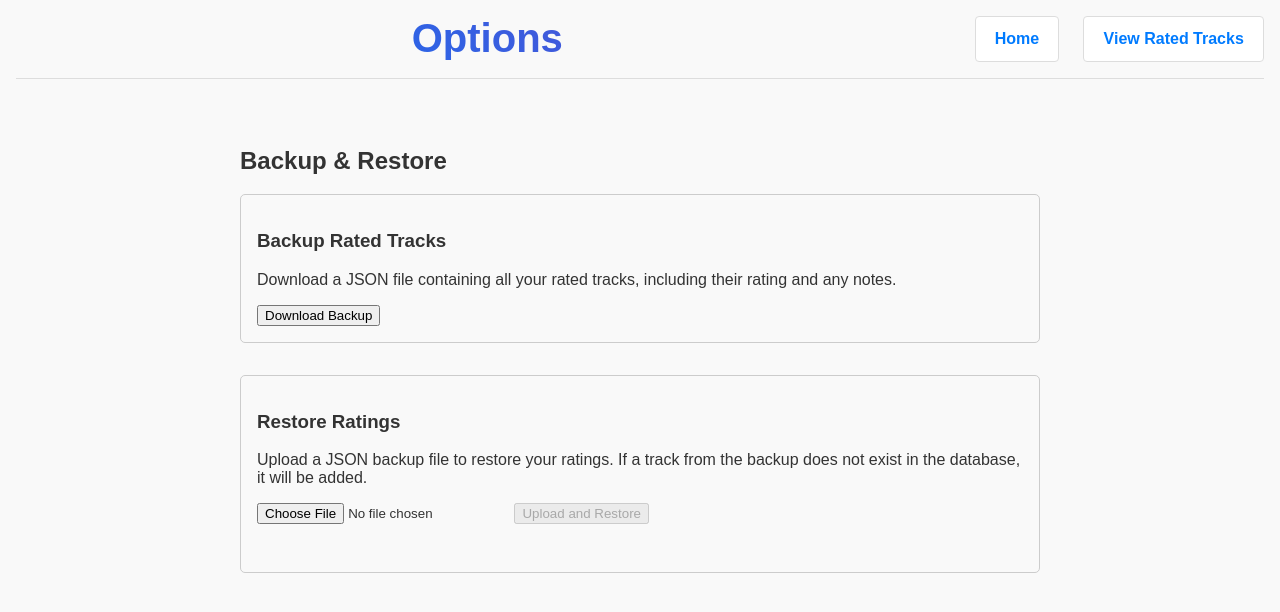
After one commit to D221/vocaloid-rate, a FastAPI app: template app/templates/options.html in a window 1280 px wide. The commit adds this page. Shown: the top 612 px of the page. Run offline with FastAPI, Linux system fonts and the light colour scheme; the template is opened without the code that fills it, so the values that code supplies are empty.

Commit message:
feat(options): implement backup and restore functionality for rated tracks; add options page and spinner for restore process

```diff
--- a/app/main.py
+++ b/app/main.py
@@ -1,5 +1,7 @@
 import logging
 import os
+import json
+from datetime import datetime
 from typing import Optional
 from urllib.parse import quote
 
@@ -8,10 +10,12 @@ from fastapi import (
     BackgroundTasks,
     Depends,
     FastAPI,
+    File,
     Form,
     HTTPException,
     Request,
     Response,
+    UploadFile,
 )
 from fastapi.staticfiles import StaticFiles
 from fastapi.templating import Jinja2Templates
@@ -275,6 +279,70 @@ def get_tracks_table_body(
     )
 
 
+@app.get("/options")
+def read_options(request: Request):
+    return templates.TemplateResponse("options.html", {"request": request})
+
+
+@app.get("/api/backup/ratings")
+def backup_ratings(db: Session = Depends(get_db)):
+    rated_tracks = db.query(models.Track).join(models.Rating).all()
+    backup_data = []
+    for track in rated_tracks:
+        backup_data.append(
+            {
+                "link": track.link,
+                "title": track.title,
+                "producer": track.producer,
+                "voicebank": track.voicebank,
+                "published_date": track.published_date.isoformat(),
+                "title_jp": track.title_jp,
+                "image_url": track.image_url,
+                "rating": track.ratings[0].rating if track.ratings else None,
+                "notes": track.ratings[0].notes if track.ratings else None,
+            }
+        )
+    return backup_data
+
+
+@app.post("/api/restore/ratings")
+async def restore_ratings(file: UploadFile = File(...), db: Session = Depends(get_db)):
+    if not file.filename.endswith(".json"):
+        raise HTTPException(status_code=400, detail="Invalid file type. Please upload a .json file.")
+
+    contents = await file.read()
+    try:
+        backup_data = json.loads(contents)
+    except json.JSONDecodeError:
+        raise HTTPException(status_code=400, detail="Invalid JSON file.")
+
+    created_count = 0
+    updated_count = 0
+
+    for item in backup_data:
+        track = crud.get_track_by_link(db, item["link"])
+        if not track:
+            track_data = {
+                "link": item["link"],
+                "title": item["title"],
+                "producer": item["producer"],
+                "voicebank": item["voicebank"],
+                "published_date": datetime.fromisoformat(item["published_date"]),
+                "title_jp": item.get("title_jp"),
+                "image_url": item.get("image_url"),
+                "rank": None, # New tracks from backup are unranked
+            }
+            track = crud.create_track(db, track_data)
+            created_count += 1
+        else:
+            updated_count += 1
+
+        if item.get("rating") is not None:
+            crud.create_rating(db, track.id, item["rating"], item.get("notes"))
+
+    return {"created": created_count, "updated": updated_count}
+
+
 @app.get("/")
 def read_root(
     request: Request,
--- a/app/static/css/style.css
+++ b/app/static/css/style.css
@@ -830,3 +830,25 @@ input[type="search"]::-webkit-search-results-decoration {
 		text-align: left;
 	}
 }
+
+.spinner {
+    display: none;
+    width: 20px;
+    height: 20px;
+    border: 3px solid rgba(0, 0, 0, 0.1);
+    border-radius: 50%;
+    border-top-color: #333;
+    animation: spin 1s ease-in-out infinite;
+    margin-left: 10px;
+    vertical-align: middle;
+}
+
+@keyframes spin {
+    to {
+        transform: rotate(360deg);
+    }
+}
+
+[data-theme="dark"] .spinner {
+    border-top-color: #eee;
+}
--- /dev/null
+++ b/app/static/js/options.js
@@ -0,0 +1,72 @@
+document.addEventListener('DOMContentLoaded', () => {
+    const backupButton = document.getElementById('backup-button');
+    const restoreButton = document.getElementById('restore-button');
+    const restoreFileInput = document.getElementById('restore-file-input');
+    const restoreStatus = document.getElementById('restore-status');
+    const restoreSpinner = document.getElementById('restore-spinner');
+
+    // Enable restore button only when a file is selected
+    restoreFileInput.addEventListener('change', () => {
+        restoreButton.disabled = !restoreFileInput.files.length;
+    });
+
+    // Backup functionality
+    backupButton.addEventListener('click', async () => {
+        try {
+            const response = await fetch('/api/backup/ratings');
+            if (!response.ok) {
+                throw new Error('Failed to fetch backup data.');
+            }
+            const data = await response.json();
+            const blob = new Blob([JSON.stringify(data, null, 2)], { type: 'application/json' });
+            const url = URL.createObjectURL(blob);
+            const a = document.createElement('a');
+            a.href = url;
+            a.download = `vocaloid_ratings_backup_${new Date().toISOString().slice(0, 10)}.json`;
+            document.body.appendChild(a);
+            a.click();
+            document.body.removeChild(a);
+            URL.revokeObjectURL(url);
+        } catch (error) {
+            console.error('Backup failed:', error);
+            alert('Backup failed. See console for details.');
+        }
+    });
+
+    // Restore functionality
+    restoreButton.addEventListener('click', async () => {
+        const file = restoreFileInput.files[0];
+        if (!file) {
+            restoreStatus.textContent = 'Please select a file to restore.';
+            return;
+        }
+
+        restoreButton.disabled = true;
+        restoreStatus.textContent = 'Restoring...';
+        restoreSpinner.style.display = 'inline-block';
+
+        const formData = new FormData();
+        formData.append('file', file);
+
+        try {
+            const response = await fetch('/api/restore/ratings', {
+                method: 'POST',
+                body: formData,
+            });
+
+            if (!response.ok) {
+                const errorData = await response.json();
+                throw new Error(errorData.detail || 'Restore failed.');
+            }
+
+            const result = await response.json();
+            restoreStatus.textContent = `Restore successful! ${result.created} tracks created, ${result.updated} tracks updated.`;
+        } catch (error) {
+            console.error('Restore failed:', error);
+            restoreStatus.textContent = `Error: ${error.message}`;
+        } finally {
+            restoreButton.disabled = false;
+            restoreSpinner.style.display = 'none';
+        }
+    });
+});
--- a/app/templates/index.html
+++ b/app/templates/index.html
@@ -26,6 +26,7 @@
         <h1>Vocaloid Tracks</h1>
         <div class="header-controls">
             <a href="/rated_tracks" class="header-button">View Rated Tracks</a>
+            <a href="/options" class="header-button">Options</a>
             <div class="theme-switcher" id="theme-switcher">
                 <span id="theme-icon">&#127769;</span>
                 <span id="theme-text">Dark Mode</span>
--- /dev/null
+++ b/app/templates/options.html
@@ -0,0 +1,52 @@
+<!DOCTYPE html>
+<html>
+<head>
+    <title>Options - Vocaloid Rater</title>
+    <meta name="viewport" content="width=device-width, initial-scale=1.0">
+    <link rel="stylesheet" href="/static/css/style.css">
+    <script>
+        // Apply theme immediately to prevent flashing
+        (function () {
+            const savedTheme = localStorage.getItem('theme');
+            if (savedTheme) {
+                // If the user has made a choice, respect it
+                document.documentElement.dataset.theme = savedTheme;
+            } else {
+                // Otherwise, check the device's preference
+                const prefersDark = window.matchMedia && window.matchMedia('(prefers-color-scheme: dark)').matches;
+                document.documentElement.dataset.theme = prefersDark ? 'dark' : 'light';
+            }
+        })();
+    </script>
+</head>
+<body>
+    <div class="header-container">
+        <h1>Options</h1>
+        <div class="header-controls">
+            <a href="/" class="header-button">Home</a>
+            <a href="/rated_tracks" class="header-button">View Rated Tracks</a>
+        </div>
+    </div>
+
+    <div class="content-container" style="max-width: 800px; margin: 2rem auto; padding: 1rem;">
+        <h2>Backup & Restore</h2>
+
+        <div class="backup-section" style="margin-bottom: 2rem; padding: 1rem; border: 1px solid #ccc; border-radius: 5px;">
+            <h3>Backup Rated Tracks</h3>
+            <p>Download a JSON file containing all your rated tracks, including their rating and any notes.</p>
+            <button id="backup-button" class="button">Download Backup</button>
+        </div>
+
+        <div class="restore-section" style="padding: 1rem; border: 1px solid #ccc; border-radius: 5px;">
+            <h3>Restore Ratings</h3>
+            <p>Upload a JSON backup file to restore your ratings. If a track from the backup does not exist in the database, it will be added.</p>
+            <input type="file" id="restore-file-input" accept=".json" style="margin-bottom: 1rem;">
+            <button id="restore-button" class="button" disabled>Upload and Restore</button>
+            <div class="spinner" id="restore-spinner"></div>
+            <p id="restore-status" style="margin-top: 1rem; font-weight: bold;"></p>
+        </div>
+    </div>
+
+    <script src="/static/js/options.js"></script>
+</body>
+</html>
--- a/app/templates/rated.html
+++ b/app/templates/rated.html
@@ -26,6 +26,7 @@
         <h1>Rated Tracks</h1>
         <div class="header-controls">
             <a href="/" class="header-button">Back to Main Chart</a>
+            <a href="/options" class="header-button">Options</a>
             <div class="theme-switcher" id="theme-switcher">
                 <span id="theme-icon">&#127769;</span>
                 <span id="theme-text">Dark Mode</span>
```
